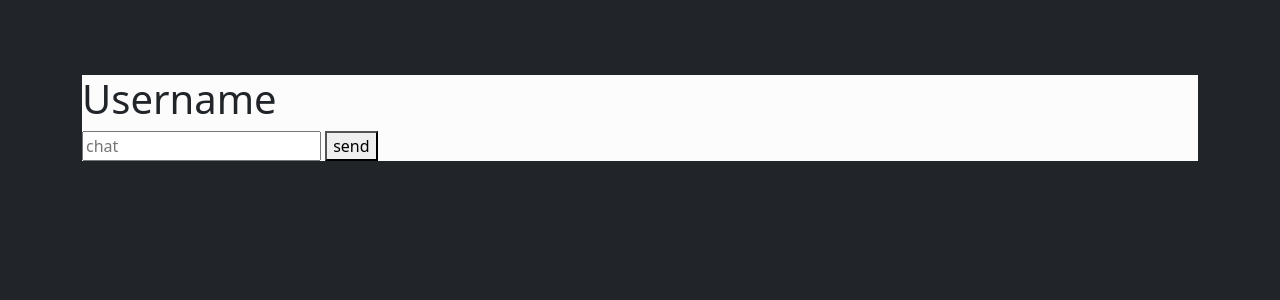
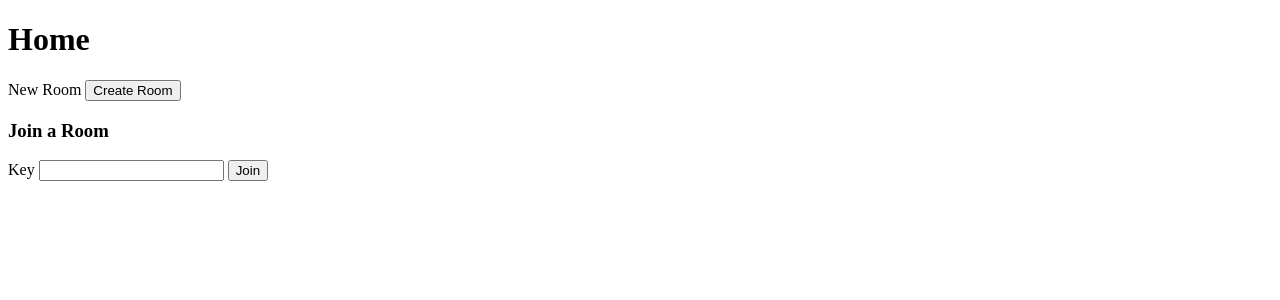
Before and after one commit to Nxttyy/Chat-App, a Flask app: page / in a window 1280 px wide. Shown: the top 300 px of the page. Run offline with Flask 2, Linux system fonts and the light colour scheme.

Commit message:
Forms and models

```diff
--- /dev/null
+++ b/app/forms.py
@@ -0,0 +1,14 @@
+from flask_wtf import FlaskForm
+from wtforms import StringField, SubmitField
+from wtforms.validators import InputRequired
+
+class ChatForm(FlaskForm):
+	textMessage = StringField("chat", validators= [ InputRequired() ] )
+
+class JoinRoom(FlaskForm):
+	key = StringField("Key", validators = [InputRequired() ])
+	joinSubmit = SubmitField('Join')
+
+class NewRoom(FlaskForm):
+	name = StringField('New Room')
+	newSubmit = SubmitField('Create Room')
--- /dev/null
+++ b/app/models.py
@@ -0,0 +1,5 @@
+from app import db
+
+class Room(db.Model):
+	id = db.Column(db.Integer, primary_key=True)
+	key = db.Column(db.String(16), unique=True, nullable=False)
--- /dev/null
+++ b/app/routes.py
@@ -0,0 +1,38 @@
+from app import app, db
+from flask import render_template, request
+from app.forms import ChatForm, JoinRoom, NewRoom
+import secrets
+from app.models import Room
+
+@app.route("/", methods=['GET', 'POST'])
+def home():
+
+	roomJoinForm = JoinRoom()
+	createRoomForm = NewRoom()
+
+	if createRoomForm.newSubmit.data and createRoomForm.validate_on_submit():
+
+		key=secrets.token_hex(8)
+		room = Room(key=key)
+
+		db.session.add(room)
+		db.session.commit()
+
+		return render_template("home.html", roomJoinForm = roomJoinForm, createRoomForm = createRoomForm, title="Chat-App:Home", message=key)
+
+	if roomJoinForm.joinSubmit.data and roomJoinForm.validate_on_submit():
+
+		key = roomJoinForm.key.data
+		room_id = Room.query.filter_by(key=key).first().id
+
+		return render_template("room.html", form=ChatForm(), message=room_id)
+
+	return render_template("home.html", roomJoinForm = roomJoinForm, createRoomForm = createRoomForm, title="Chat-App:Home")
+
+
+@app.route("/room", methods=['GET', 'POST'])
+def room():
+
+	form = ChatForm()
+
+	return render_template("room.html", form=form, title="Chat-App:Room")
--- /dev/null
+++ b/app/templates/home.html
@@ -0,0 +1,27 @@
+<!doctype html>
+<html class="no-js" lang="">
+    <head>
+
+        <title>{{ title }}</title>
+
+    </head>
+    <body>
+        <h1>Home</h1>
+        {% if message %}
+            <h3>{{ message }}</h3>
+        {% endif%}
+        <form method="POST" action="/">
+            {{ createRoomForm.csrf_token }}
+            {{ createRoomForm.name.label }}
+            {{ createRoomForm.newSubmit }}
+        </form>
+
+        <h3>Join a Room</h3>
+        <form method="POST" action="/">
+            {{ roomJoinForm.csrf_token }}
+            {{ roomJoinForm.key.label }}
+            {{ roomJoinForm.key }}
+            {{ roomJoinForm.joinSubmit }}
+        </form>
+    </body>
+</html>
--- a/templates/home.html
+++ b/app/templates/room.html
@@ -3,7 +3,7 @@
     <head>
         <meta charset="utf-8">
         <meta http-equiv="x-ua-compatible" content="ie=edge">
-        <title>Chat-App</title>
+        <title>{{ title }}</title>
         <meta name="description" content="">
         <meta name="viewport" content="width=device-width, initial-scale=1">
 
@@ -13,11 +13,15 @@
       <div class="container ">
       	<h2 class="display-4 text-center">Chat-App</h2>
       	<div class="bg-light-subtle">
+          {% if message %}
+            <h3>{{ message }}</h3>
+          {% endif%}
       		<h1>Username</h1>
-      		<form>
-      			<input type="text" placeholder="chat" />
-      			<button> send </button>
-      		</form>
+      		<form method="POST" action="/">
+                {{ form.csrf_token }}
+                {{ form.textMessage }}
+                <input type="submit" value="Send">
+            </form>
       	</div>
       </div>
     </body>
--- a/main.py
+++ /dev/null
@@ -1,8 +0,0 @@
-from flask import Flask, render_template
-
-app = Flask(__name__)
-
-@app.route("/")
-def home():
-
-	return render_template("home.html")
--- /dev/null
+++ b/run.py
@@ -0,0 +1,4 @@
+from app import app
+
+if __name__ == "__main__":
+	app.run(debug=True)
```
Also changed, not shown: app/__init__.py (added, +17 -0 lines), 1 other file.
